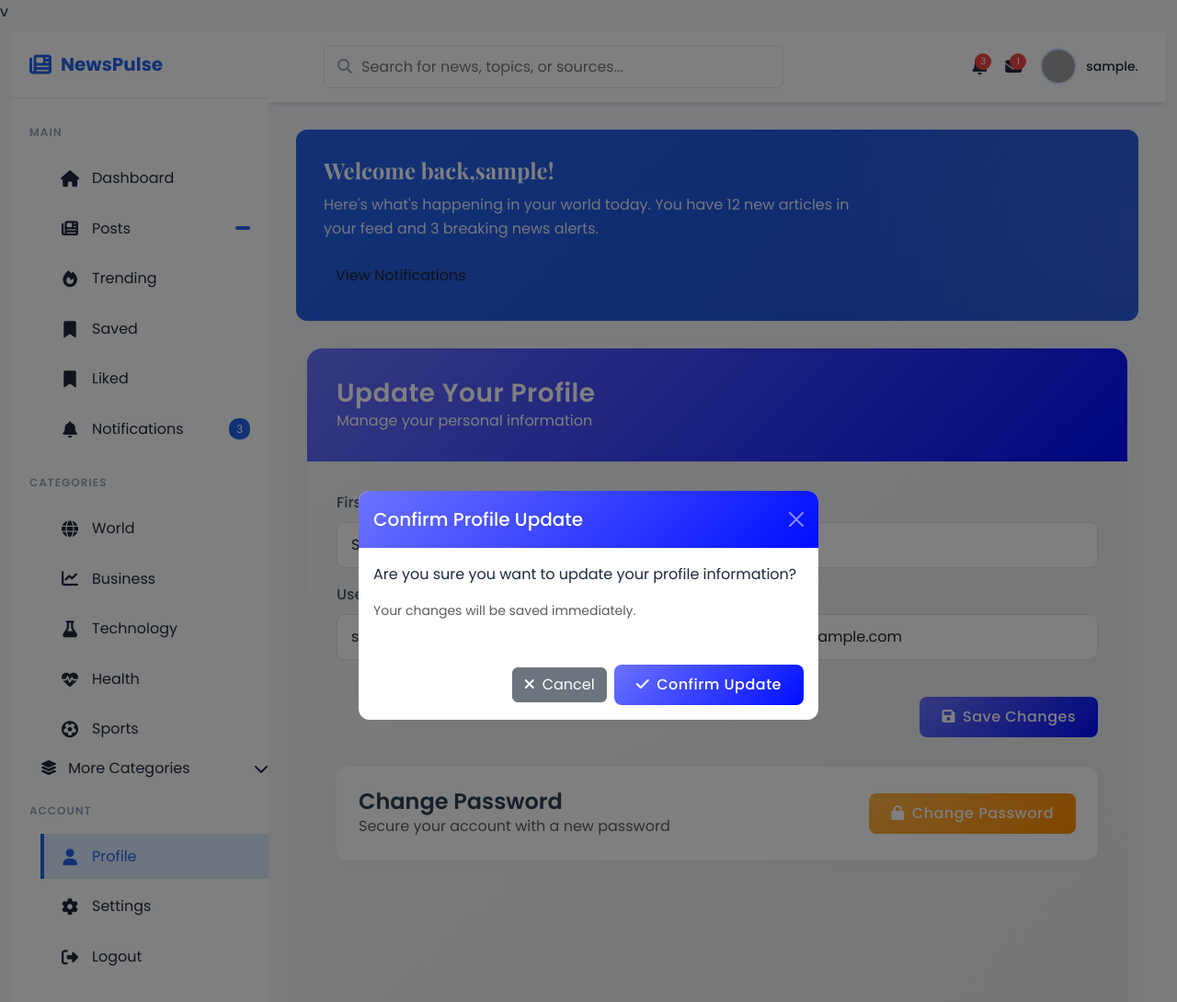
After one commit to Ghalib92/News-Feed-System, a Django app: page /profile/ in a window 1280 px wide, after a click on "Save Changes". The commit adds this page. Shown: the top 1090 px of the page at 92% size. Run offline with Django 5.2, Linux system fonts and the light colour scheme; the visitor is signed in with stand-in values (Sample User, id 1); grey boxes are pictures that could not be loaded.

Commit message:
password cghange

```diff
--- a/News_Feed/pages/templates/base.html
+++ b/News_Feed/pages/templates/base.html
@@ -732,6 +732,12 @@
     </style>
 </head>
 <body>
+
+
+
+
+
+
     <div class="container-fluid mt-2">
         <!-- Sidebar -->
         <aside class="sidebar" id="sidebar">
@@ -863,9 +869,9 @@
                 <h3 class="menu-title">Account</h3>
                 <ul class="menu-items">
                     <li class="menu-item">
-                        <a href="#" class="menu-link">
+                        <a href="{% url 'profile' %}" class="menu-link">
                             <span class="menu-icon"><i class="fas fa-user"></i></span>
-                            <span class="menu-text">Profile</span>
+                            <span class="menu-text"> Profile</span>
                         </a>
                     </li>
                     <li class="menu-item">
@@ -884,6 +890,7 @@
             </div>
         </aside>
 
+
         <!-- Main Content -->
 
 
@@ -893,8 +900,7 @@
                 <button class="toggle-sidebar" id="toggle-sidebar">
                     <i class="fas fa-bars"></i>
                 </button>
-
-                <div class="search-bar">
+      <div class="search-bar">
                     <i class="fas fa-search search-icon"></i>
                     <input type="text" class="search-input" placeholder="Search for news, topics, or sources...">
                 </div>
--- /dev/null
+++ b/News_Feed/pages/templates/profile.html
@@ -0,0 +1,190 @@
+v {% extends 'base.html' %}
+{% load static %}
+{% block content %}
+
+<!-- Custom CSS for this page -->
+<style>
+    .profile-container {
+        background: linear-gradient(135deg, #f5f7fa 0%, #e4e8eb 100%);
+        border-radius: 16px;
+        box-shadow: 0 8px 32px rgba(0, 0, 0, 0.05);
+        overflow: hidden;
+        padding: 0;
+    }
+
+    .profile-header {
+        background: linear-gradient(135deg, #6B73FF 0%, #000DFF 100%);
+        color: white;
+        padding: 2rem;
+        margin-bottom: 2rem;
+    }
+
+    .profile-header h3 {
+        font-weight: 600;
+        letter-spacing: 0.5px;
+        margin: 0;
+    }
+
+    .profile-form {
+        padding: 0 2rem 2rem;
+    }
+
+    .form-control {
+        border: 1px solid #e0e0e0;
+        border-radius: 8px;
+        padding: 12px 15px;
+        transition: all 0.3s;
+        box-shadow: none;
+    }
+
+    .form-control:focus {
+        border-color: #6B73FF;
+        box-shadow: 0 0 0 3px rgba(107, 115, 255, 0.1);
+    }
+
+    .btn-primary {
+        background: linear-gradient(135deg, #6B73FF 0%, #000DFF 100%);
+        border: none;
+        border-radius: 8px;
+        padding: 10px 24px;
+        font-weight: 500;
+        letter-spacing: 0.5px;
+        transition: all 0.3s;
+    }
+
+    .btn-primary:hover {
+        transform: translateY(-2px);
+        box-shadow: 0 4px 12px rgba(107, 115, 255, 0.3);
+    }
+
+    .btn-warning {
+        background: linear-gradient(135deg, #FFB347 0%, #FF8C00 100%);
+        border: none;
+        border-radius: 8px;
+        padding: 10px 24px;
+        font-weight: 500;
+        letter-spacing: 0.5px;
+        transition: all 0.3s;
+        color: white;
+    }
+
+    .btn-warning:hover {
+        transform: translateY(-2px);
+        box-shadow: 0 4px 12px rgba(255, 140, 0, 0.3);
+        color: white;
+    }
+
+    .password-section {
+        margin-top: 2rem;
+        padding: 1.5rem;
+        background: white;
+        border-radius: 12px;
+        box-shadow: 0 4px 16px rgba(0, 0, 0, 0.03);
+    }
+
+    .password-section h4 {
+        font-weight: 600;
+        color: #2c3e50;
+        margin-bottom: 1rem;
+    }
+
+    /* Modal styling */
+    .modal-content {
+        border: none;
+        border-radius: 12px;
+        overflow: hidden;
+    }
+
+    .modal-header {
+        background: linear-gradient(135deg, #6B73FF 0%, #000DFF 100%);
+        color: white;
+        border-bottom: none;
+    }
+
+    .modal-footer {
+        border-top: none;
+    }
+
+    label {
+        font-weight: 500;
+        color: #4a5568;
+        margin-bottom: 8px;
+    }
+</style>
+
+<div class="container mt-4 mb-5">
+    <div class="profile-container">
+        <div class="profile-header">
+            <h3>Update Your Profile</h3>
+            <p class="mb-0">Manage your personal information</p>
+        </div>
+
+        <div class="profile-form">
+            <form method="POST" id="profile-form">
+                {% csrf_token %}
+                <div class="row">
+                    <div class="col-md-6 mb-3">
+                        <label>First Name</label>
+                        <input type="text" name="first_name" class="form-control" value="{{ request.user.first_name }}">
+                    </div>
+                    <div class="col-md-6 mb-3">
+                        <label>Last Name</label>
+                        <input type="text" name="last_name" class="form-control" value="{{ request.user.last_name }}">
+                    </div>
+                    <div class="col-md-6 mb-3">
+                        <label>Username</label>
+                        <input type="text" name="username" class="form-control" value="{{ request.user.username }}">
+                    </div>
+                    <div class="col-md-6 mb-3">
+                        <label>Email</label>
+                        <input type="email" name="email" class="form-control" value="{{ request.user.email }}">
+                    </div>
+                </div>
+
+                <div class="d-flex justify-content-end mt-4">
+                    <button type="button" class="btn btn-primary" data-bs-toggle="modal" data-bs-target="#confirmUpdateModal">
+                        <i class="fas fa-save me-2"></i>Save Changes
+                    </button>
+                </div>
+            </form>
+
+            <div class="password-section">
+                <div class="d-flex align-items-center justify-content-between">
+                    <div>
+                        <h4 class="mb-0">Change Password</h4>
+                        <p class="text-muted mb-0">Secure your account with a new password</p>
+                    </div>
+                    <a href="{% url 'change_password' %}" class="btn btn-warning">
+                        <i class="fas fa-lock me-2"></i>Change Password
+                    </a>
+                </div>
+            </div>
+        </div>
+    </div>
+</div>
+
+<!-- Confirmation Modal -->
+<div class="modal fade" id="confirmUpdateModal" tabindex="-1" aria-hidden="true">
+    <div class="modal-dialog modal-dialog-centered">
+        <div class="modal-content">
+            <div class="modal-header">
+                <h5 class="modal-title">Confirm Profile Update</h5>
+                <button type="button" class="btn-close btn-close-white" data-bs-dismiss="modal" aria-label="Close"></button>
+            </div>
+            <div class="modal-body">
+                <p>Are you sure you want to update your profile information?</p>
+                <p class="small text-muted">Your changes will be saved immediately.</p>
+            </div>
+            <div class="modal-footer">
+                <button type="button" class="btn btn-secondary" data-bs-dismiss="modal">
+                    <i class="fas fa-times me-2"></i>Cancel
+                </button>
+                <button type="button" class="btn btn-primary" onclick="document.getElementById('profile-form').submit();">
+                    <i class="fas fa-check me-2"></i>Confirm Update
+                </button>
+            </div>
+        </div>
+    </div>
+</div>
+
+{% endblock %}
--- a/News_Feed/pages/templates/saved-posts.html
+++ b/News_Feed/pages/templates/saved-posts.html
@@ -9,7 +9,7 @@
 
 {% block content %}
 <div class="container-fluid">
-  <h2>Posts You've Liked</h2>
+  <h2>Posts You've Saved</h2>
 
   {% for post in posts %}
     <div class="news-card">
--- a/News_Feed/pages/urls.py
+++ b/News_Feed/pages/urls.py
@@ -5,11 +5,13 @@
 
 urlpatterns = [
 
-path('', views.home, name = 'home'),
+ path('', views.home, name = 'home'),
  path('login',views.login,name='login'),
  path('signup',views.signup,name='signup'),
+ path('change-password/', views.change_password, name='change_password'),
  path('logout', views.logout, name='logout'),
  path('dashboard/',views.dashboard, name = 'dashboard'),
+ path('profile/', views.profile_view, name='profile'),
  path('category/<str:category_name>/', views.category_posts, name='category_posts'),
  path('read-more/<slug:slug>/',views.read_more, name = 'read_more'),
  path('posts',views.posts,name ='posts'),
--- a/News_Feed/pages/views.py
+++ b/News_Feed/pages/views.py
@@ -150,3 +150,43 @@
 def saved_posts(request):
     saved_posts = NewsPost.objects.filter(saves__user=request.user)
     return render(request, 'saved-posts.html', {'posts': saved_posts})
+
+
+from django.contrib.auth.decorators import login_required
+from django.contrib import messages
+from django.contrib.auth.models import User
+from django.shortcuts import render, redirect
+
+@login_required
+def profile_view(request):
+    if request.method == 'POST':
+        user = request.user
+        user.username = request.POST.get('username')
+        user.first_name = request.POST.get('first_name')
+        user.last_name = request.POST.get('last_name')
+        user.email = request.POST.get('email')
+        user.save()
+        messages.success(request, "Profile updated successfully!")
+        return redirect('profile')
+
+    return render(request, 'profile.html')
+
+
+
+from django.contrib.auth.forms import PasswordChangeForm
+from django.contrib.auth import update_session_auth_hash
+
+@login_required
+def change_password(request):
+    if request.method == 'POST':
+        form = PasswordChangeForm(user=request.user, data=request.POST)
+        if form.is_valid():
+            user = form.save()
+            update_session_auth_hash(request, user)  # Prevent logout
+            messages.success(request, "Password changed successfully.")
+            return redirect('profile')
+        else:
+            messages.error(request, "Please correct the error below.")
+    else:
+        form = PasswordChangeForm(user=request.user)
+    return render(request, 'change_password.html', {'form': form})
```
Also changed, not shown: News_Feed/pages/templates/change_password.html (added, +226 -0 lines).
